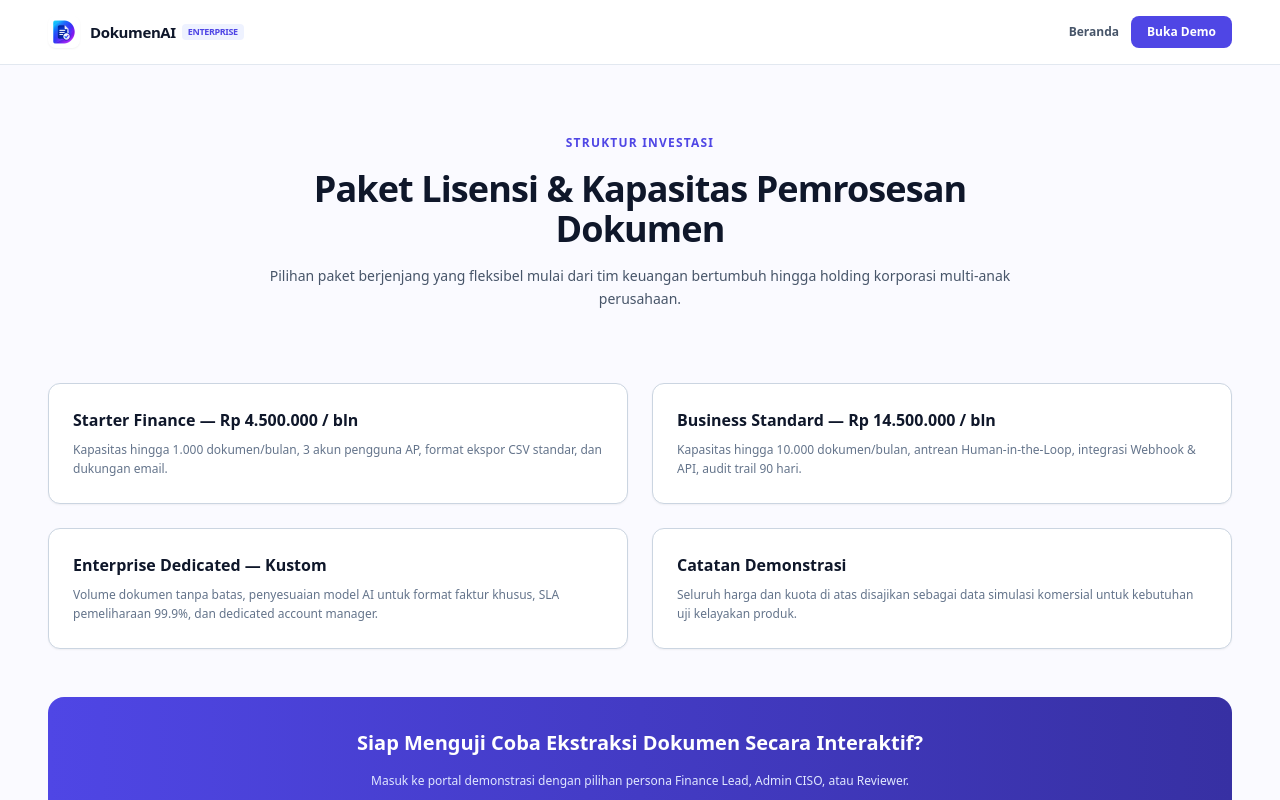
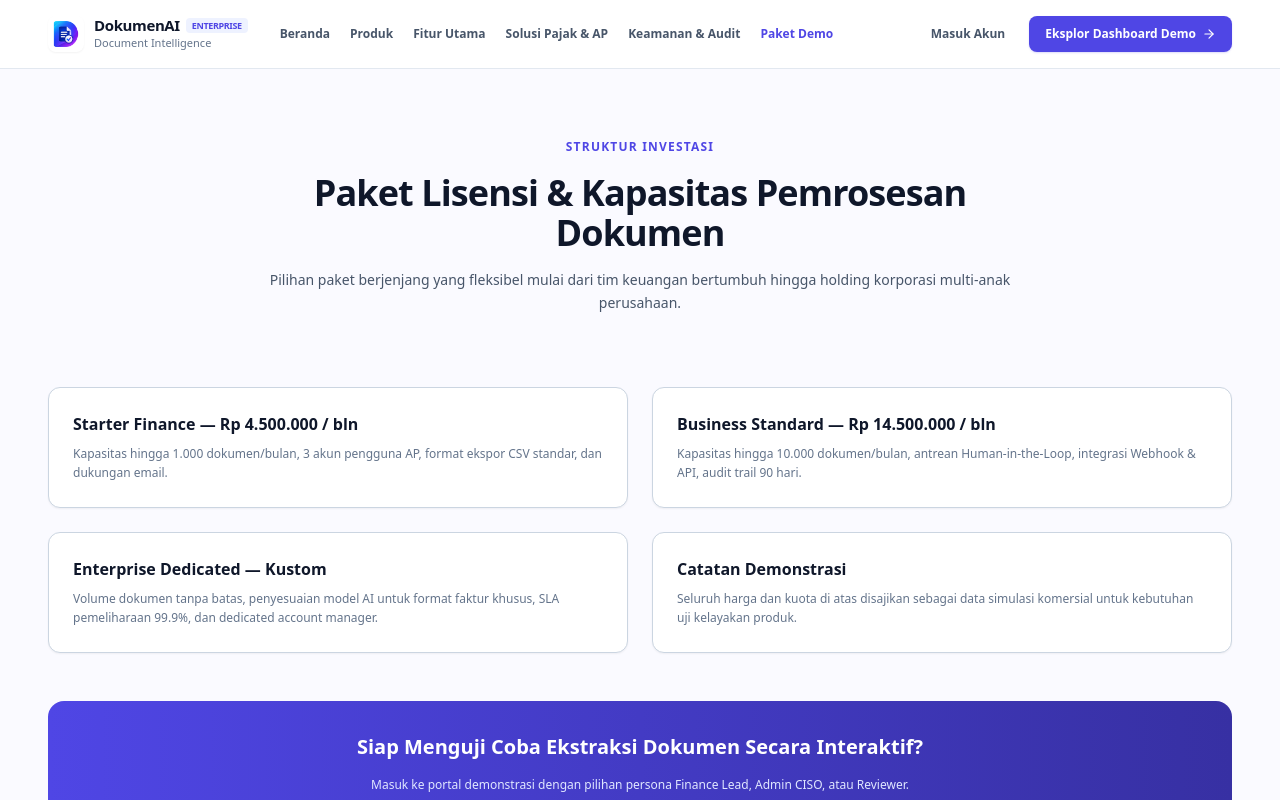
Before and after one commit to Redwolfc4/design_project_technocomputer_s2, a Next.js app: page /pricing in a window 1280 px wide. Shown: the top 800 px of the page. Built offline with nearby package versions, Linux system fonts and the light colour scheme.

Commit message:
chore: ensure .playwright-mcp is fully ignored and update marketing headers

```diff
--- a/src/components/layout/Header.tsx
+++ b/src/components/layout/Header.tsx
@@ -5,6 +5,15 @@ import Link from 'next/link';
 import { usePathname } from 'next/navigation';
 import { ArrowRightIcon, MenuIcon, XIcon } from '@/components/ui/icons';
 import { BrandLogo } from '@/components/shared/BrandLogo';
+
+const NAV_LINKS = [
+  { href: '/', label: 'Beranda' },
+  { href: '/product', label: 'Produk' },
+  { href: '/features', label: 'Fitur Utama' },
+  { href: '/solutions', label: 'Solusi Pajak & AP' },
+  { href: '/security', label: 'Keamanan & Audit' },
+  { href: '/pricing', label: 'Paket Demo' },
+];
 
 export function Header() {
   const [isOpen, setIsOpen] = useState(false);
@@ -65,45 +74,49 @@ export function Header() {
     <header className="border-b border-[#E2E8F0] bg-white/95 backdrop-blur-md sticky top-0 z-50 py-3 sm:py-4">
       <div className="max-w-screen-2xl mx-auto px-6 lg:px-12 flex items-center justify-between">
         {/* Logo and Desktop Links */}
-        <div className="flex items-center gap-10">
-          <Link href="/" className="hover:opacity-90 transition-opacity">
+        <div className="flex items-center gap-8 xl:gap-10">
+          <Link href="/" className="hover:opacity-90 transition-opacity shrink-0">
             <BrandLogo size={36} textSize="base" />
           </Link>
 
           {/* Desktop Navigation Links (>= lg) */}
           <nav
             aria-label="Navigasi Desktop"
-            className="hidden lg:flex items-center gap-7 text-xs font-semibold text-[#475569]"
+            className="hidden lg:flex items-center gap-5 xl:gap-7 text-xs font-semibold"
           >
-            <Link href="/product" className="hover:text-[#4F46E5] transition-colors">
-              Produk
-            </Link>
-            <Link href="/features" className="hover:text-[#4F46E5] transition-colors">
-              Fitur Utama
-            </Link>
-            <Link href="/solutions" className="hover:text-[#4F46E5] transition-colors">
-              Solusi Pajak & AP
-            </Link>
-            <Link href="/security" className="hover:text-[#4F46E5] transition-colors">
-              Keamanan & Audit
-            </Link>
-            <Link href="/pricing" className="hover:text-[#4F46E5] transition-colors">
-              Paket Demo
-            </Link>
+            {NAV_LINKS.map((item) => {
+              const isActive =
+                item.href === '/'
+                  ? pathname === '/'
+                  : pathname.startsWith(item.href);
+              return (
+                <Link
+                  key={item.href}
+                  href={item.href}
+                  className={`transition-colors whitespace-nowrap ${
+                    isActive
+                      ? 'text-[#4F46E5] font-bold'
+                      : 'text-[#475569] hover:text-[#4F46E5]'
+                  }`}
+                >
+                  {item.label}
+                </Link>
+              );
+            })}
           </nav>
         </div>
 
         {/* Desktop Action Buttons (>= lg) */}
-        <div className="hidden lg:flex items-center gap-3">
+        <div className="hidden lg:flex items-center gap-3 shrink-0">
           <Link
             href="/login"
-            className="text-xs font-semibold text-[#475569] hover:text-[#0F172A] px-3 py-2 transition-colors"
+            className="text-xs font-semibold text-[#475569] hover:text-[#0F172A] px-3 py-2 transition-colors whitespace-nowrap"
           >
             Masuk Akun
           </Link>
           <Link
             href="/demo/login"
-            className="flex items-center gap-1.5 bg-[#4F46E5] hover:bg-[#4338CA] text-white text-xs font-semibold px-4 py-2.5 rounded-lg shadow-sm transition-all shadow-[#4F46E5]/20 hover:shadow-md hover:shadow-[#4F46E5]/30"
+            className="flex items-center gap-1.5 bg-[#4F46E5] hover:bg-[#4338CA] text-white text-xs font-semibold px-4 py-2.5 rounded-lg shadow-sm transition-all shadow-[#4F46E5]/20 hover:shadow-md hover:shadow-[#4F46E5]/30 whitespace-nowrap"
           >
             <span>Eksplor Dashboard Demo</span>
             <ArrowRightIcon className="w-3.5 h-3.5" />
@@ -139,42 +152,27 @@ export function Header() {
           className="lg:hidden absolute top-full left-0 w-full bg-white border-b border-[#E2E8F0] shadow-lg animate-in fade-in slide-in-from-top-2 duration-200"
         >
           <div className="max-w-screen-2xl mx-auto px-6 py-5 flex flex-col space-y-4">
-            <nav className="flex flex-col space-y-2 text-sm font-semibold text-[#475569]">
-              <Link
-                href="/product"
-                onClick={() => setIsOpen(false)}
-                className="px-3 py-2.5 rounded-lg hover:bg-[#F8FAFC] hover:text-[#4F46E5] transition-colors"
-              >
-                Produk
-              </Link>
-              <Link
-                href="/features"
-                onClick={() => setIsOpen(false)}
-                className="px-3 py-2.5 rounded-lg hover:bg-[#F8FAFC] hover:text-[#4F46E5] transition-colors"
-              >
-                Fitur Utama
-              </Link>
-              <Link
-                href="/solutions"
-                onClick={() => setIsOpen(false)}
-                className="px-3 py-2.5 rounded-lg hover:bg-[#F8FAFC] hover:text-[#4F46E5] transition-colors"
-              >
-                Solusi Pajak & AP
-              </Link>
-              <Link
-                href="/security"
-                onClick={() => setIsOpen(false)}
-                className="px-3 py-2.5 rounded-lg hover:bg-[#F8FAFC] hover:text-[#4F46E5] transition-colors"
-              >
-                Keamanan & Audit
-              </Link>
-              <Link
-                href="/pricing"
-                onClick={() => setIsOpen(false)}
-                className="px-3 py-2.5 rounded-lg hover:bg-[#F8FAFC] hover:text-[#4F46E5] transition-colors"
-              >
-                Paket Demo
-              </Link>
+            <nav className="flex flex-col space-y-1.5 text-sm font-semibold text-[#475569]">
+              {NAV_LINKS.map((item) => {
+                const isActive =
+                  item.href === '/'
+                    ? pathname === '/'
+                    : pathname.startsWith(item.href);
+                return (
+                  <Link
+                    key={item.href}
+                    href={item.href}
+                    onClick={() => setIsOpen(false)}
+                    className={`px-3 py-2.5 rounded-lg transition-colors ${
+                      isActive
+                        ? 'bg-[#EEF2FF] text-[#4F46E5] font-bold'
+                        : 'text-[#475569] hover:bg-[#F8FAFC] hover:text-[#4F46E5]'
+                    }`}
+                  >
+                    {item.label}
+                  </Link>
+                );
+              })}
             </nav>
 
             <div className="pt-3 border-t border-[#E2E8F0] flex flex-col space-y-2.5">
--- a/src/components/shared/MarketingPageTemplate.tsx
+++ b/src/components/shared/MarketingPageTemplate.tsx
@@ -1,8 +1,7 @@
 import React from 'react';
 import Link from 'next/link';
-import { Topbar } from '@/components/layout/Topbar';
-import { FileTextIcon, ArrowRightIcon } from '@/components/ui/icons';
-import { BrandLogo } from '@/components/shared/BrandLogo';
+import { ArrowRightIcon } from '@/components/ui/icons';
+import { Header } from '@/components/layout/Header';
 import { Footer } from '@/components/layout/Footer';
 
 interface MarketingPageProps {
@@ -14,25 +13,9 @@ interface MarketingPageProps {
 
 export function MarketingPageTemplate({ title, subtitle, description, points }: MarketingPageProps) {
   return (
-    <div className="min-h-screen bg-[#FAFAFF] flex flex-col font-sans">
-      <header className="border-b border-[#E2E8F0] bg-white sticky top-0 z-50 py-3 sm:py-4">
-        <div className="max-w-screen-2xl mx-auto px-6 lg:px-12 flex items-center justify-between">
-          <Link href="/" className="hover:opacity-90 transition-opacity">
-            <BrandLogo size={32} textSize="base" subtitle="" />
-          </Link>
-          <div className="flex items-center gap-3">
-            <Link href="/" className="text-xs font-semibold text-[#475569] hover:text-[#0F172A]">
-              Beranda
-            </Link>
-            <Link
-              href="/dashboard"
-              className="px-4 py-2 rounded-lg bg-[#4F46E5] text-white text-xs font-bold hover:bg-[#4338CA]"
-            >
-              Buka Demo
-            </Link>
-          </div>
-        </div>
-      </header>
+    <div className="min-h-screen bg-[#FAFAFF] flex flex-col font-sans selection:bg-[#4F46E5]/10 selection:text-[#4F46E5]">
+      {/* Navigation Bar */}
+      <Header />
 
       <main className="max-w-screen-2xl mx-auto px-6 lg:px-12 py-16 space-y-12 flex-1">
         <div className="space-y-4 text-center max-w-3xl mx-auto">
```
Also changed, not shown: 1 other file (tests, documents, lock files or other folders).
